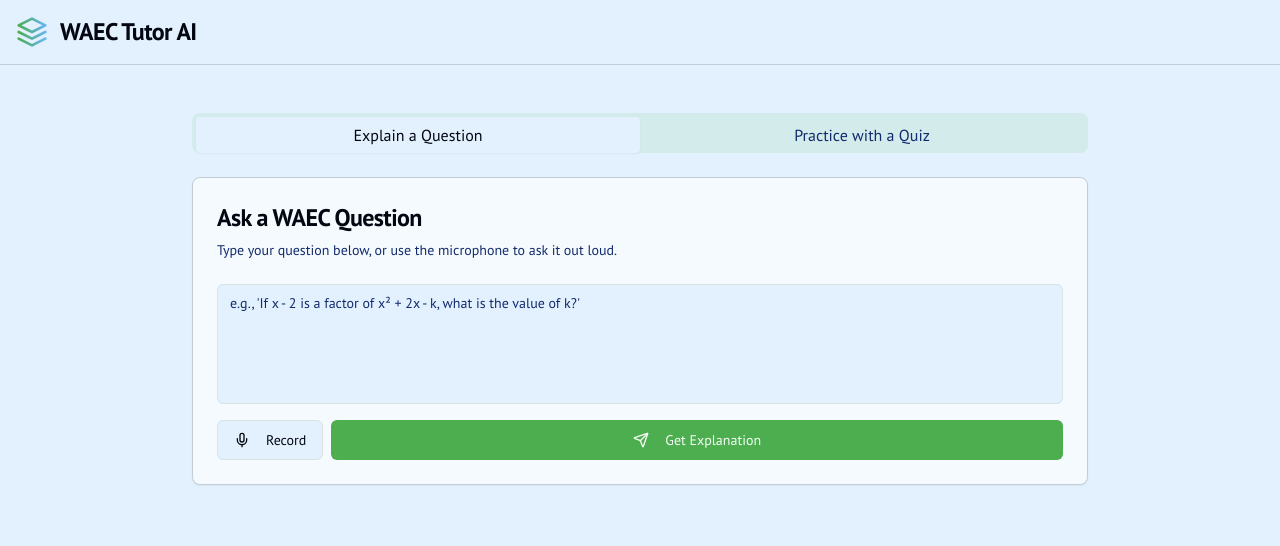
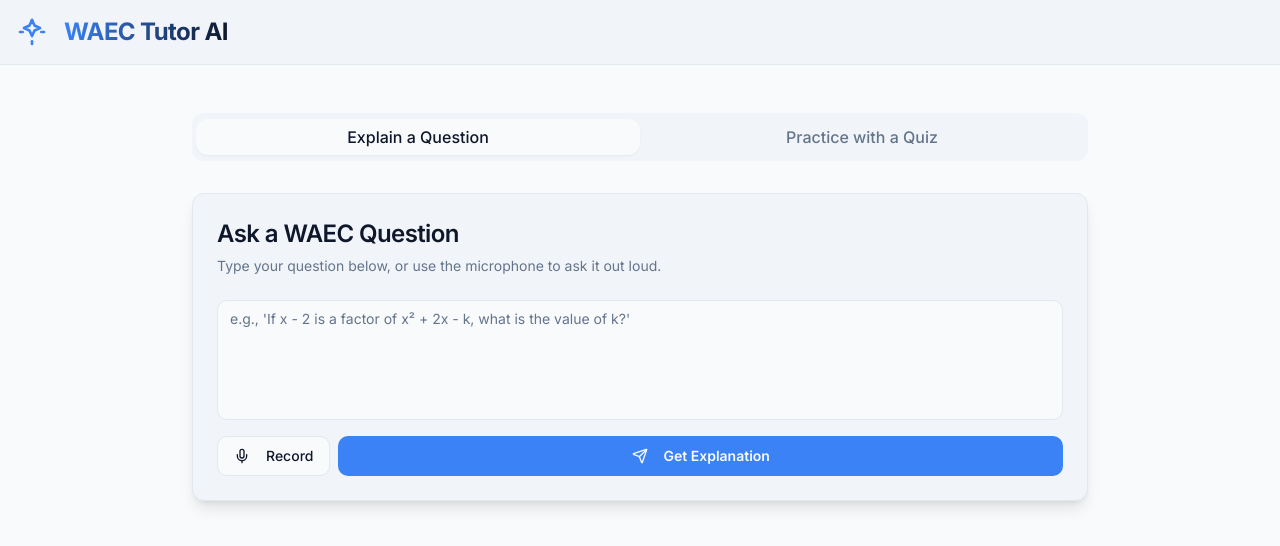
Before and after one commit to Ass-Gaye/waec-ai-tutor, a Next.js app: page / in a window 1280 px wide. Shown: the top 546 px of the page. Built offline with nearby package versions, Linux system fonts and the light colour scheme; what @genkit-ai/google-genai, genkit would draw is missing.

Commit message:
make the design more fancy

```diff
--- a/src/app/globals.css
+++ b/src/app/globals.css
@@ -4,73 +4,74 @@
 
 @layer base {
   :root {
-    --background: 207 89% 94%;
-    --foreground: 224 71% 4%;
-    --card: 207 89% 98%;
-    --card-foreground: 224 71% 4%;
-    --popover: 207 89% 98%;
-    --popover-foreground: 224 71% 4%;
-    --primary: 122 39% 49%;
-    --primary-foreground: 122 39% 98%;
-    --secondary: 207 50% 90%;
-    --secondary-foreground: 224 71% 4%;
-    --muted: 207 50% 90%;
-    --muted-foreground: 224 71% 25%;
-    --accent: 207 88% 68%;
-    --accent-foreground: 224 71% 4%;
+    --background: 210 40% 98%;
+    --foreground: 222.2 47.4% 11.2%;
+    --card: 210 40% 96.1%;
+    --card-foreground: 222.2 47.4% 11.2%;
+    --popover: 210 40% 98%;
+    --popover-foreground: 222.2 47.4% 11.2%;
+    --primary: 217.2 91.2% 59.8%;
+    --primary-foreground: 210 40% 98%;
+    --secondary: 210 40% 96.1%;
+    --secondary-foreground: 222.2 47.4% 11.2%;
+    --muted: 210 40% 96.1%;
+    --muted-foreground: 215.4 16.3% 46.9%;
+    --accent: 210 40% 96.1%;
+    --accent-foreground: 222.2 47.4% 11.2%;
     --destructive: 0 84.2% 60.2%;
-    --destructive-foreground: 0 0% 98%;
-    --border: 207 20% 80%;
-    --input: 207 20% 88%;
-    --ring: 122 39% 49%;
+    --destructive-foreground: 210 40% 98%;
+    --border: 214.3 31.8% 91.4%;
+    --input: 214.3 31.8% 91.4%;
+    --ring: 217.2 91.2% 59.8%;
+    --chart-1: 220 70% 50%;
+    --chart-2: 160 60% 45%;
+    --chart-3: 30 80% 55%;
+    --chart-4: 280 65% 60%;
+    --chart-5: 340 75% 55%;
+    --radius: 0.75rem;
+    --sidebar-background: 210 40% 98%;
+    --sidebar-foreground: 222.2 47.4% 11.2%;
+    --sidebar-primary: 217.2 91.2% 59.8%;
+    --sidebar-primary-foreground: 210 40% 98%;
+    --sidebar-accent: 210 40% 96.1%;
+    --sidebar-accent-foreground: 222.2 47.4% 11.2%;
+    --sidebar-border: 214.3 31.8% 91.4%;
+    --sidebar-ring: 217.2 91.2% 59.8%;
+  }
+
+  .dark {
+    --background: 222.2 47.4% 11.2%;
+    --foreground: 210 40% 98%;
+    --card: 222.2 47.4% 11.2%;
+    --card-foreground: 210 40% 98%;
+    --popover: 222.2 47.4% 11.2%;
+    --popover-foreground: 210 40% 98%;
+    --primary: 217.2 91.2% 59.8%;
+    --primary-foreground: 210 40% 98%;
+    --secondary: 217.2 32.6% 17.5%;
+    --secondary-foreground: 210 40% 98%;
+    --muted: 217.2 32.6% 17.5%;
+    --muted-foreground: 215 20.2% 65.1%;
+    --accent: 217.2 32.6% 17.5%;
+    --accent-foreground: 210 40% 98%;
+    --destructive: 0 62.8% 30.6%;
+    --destructive-foreground: 210 40% 98%;
+    --border: 217.2 32.6% 17.5%;
+    --input: 217.2 32.6% 17.5%;
+    --ring: 217.2 91.2% 59.8%;
     --chart-1: 12 76% 61%;
     --chart-2: 173 58% 39%;
     --chart-3: 197 37% 24%;
     --chart-4: 43 74% 66%;
     --chart-5: 27 87% 67%;
-    --radius: 0.5rem;
-    --sidebar-background: 207 89% 98%;
-    --sidebar-foreground: 224 71% 4%;
-    --sidebar-primary: 122 39% 49%;
-    --sidebar-primary-foreground: 122 39% 98%;
-    --sidebar-accent: 207 50% 90%;
-    --sidebar-accent-foreground: 224 71% 4%;
-    --sidebar-border: 207 20% 80%;
-    --sidebar-ring: 122 39% 49%;
-  }
-  .dark {
-    --background: 224 71% 4%;
-    --foreground: 207 89% 98%;
-    --card: 224 71% 4%;
-    --card-foreground: 207 89% 98%;
-    --popover: 224 71% 4%;
-    --popover-foreground: 207 89% 98%;
-    --primary: 122 39% 49%;
-    --primary-foreground: 122 39% 98%;
-    --secondary: 224 71% 10%;
-    --secondary-foreground: 207 89% 98%;
-    --muted: 224 71% 10%;
-    --muted-foreground: 207 89% 70%;
-    --accent: 207 88% 68%;
-    --accent-foreground: 224 71% 4%;
-    --destructive: 0 62.8% 30.6%;
-    --destructive-foreground: 0 0% 98%;
-    --border: 224 71% 10%;
-    --input: 224 71% 10%;
-    --ring: 122 39% 49%;
-    --chart-1: 220 70% 50%;
-    --chart-2: 160 60% 45%;
-    --chart-3: 30 80% 55%;
-    --chart-4: 280 65% 60%;
-    --chart-5: 340 75% 55%;
-    --sidebar-background: 224 71% 4%;
-    --sidebar-foreground: 207 89% 98%;
-    --sidebar-primary: 122 39% 49%;
-    --sidebar-primary-foreground: 122 39% 98%;
-    --sidebar-accent: 224 71% 10%;
-    --sidebar-accent-foreground: 207 89% 98%;
-    --sidebar-border: 224 71% 10%;
-    --sidebar-ring: 122 39% 49%;
+    --sidebar-background: 222.2 47.4% 11.2%;
+    --sidebar-foreground: 210 40% 98%;
+    --sidebar-primary: 217.2 91.2% 59.8%;
+    --sidebar-primary-foreground: 210 40% 98%;
+    --sidebar-accent: 217.2 32.6% 17.5%;
+    --sidebar-accent-foreground: 210 40% 98%;
+    --sidebar-border: 217.2 32.6% 17.5%;
+    --sidebar-ring: 217.2 91.2% 59.8%;
   }
 }
 
--- a/src/app/layout.tsx
+++ b/src/app/layout.tsx
@@ -1,6 +1,9 @@
 import type {Metadata} from 'next';
 import { Toaster } from "@/components/ui/toaster"
 import './globals.css';
+import { Inter } from 'next/font/google';
+
+const inter = Inter({ subsets: ['latin'], variable: '--font-sans' });
 
 export const metadata: Metadata = {
   title: 'WAEC Tutor AI',
@@ -17,9 +20,9 @@
       <head>
         <link rel="preconnect" href="https://fonts.googleapis.com" />
         <link rel="preconnect" href="https://fonts.gstatic.com" crossOrigin="anonymous" />
-        <link href="https://fonts.googleapis.com/css2?family=PT+Sans:ital,wght@0,400;0,700;1,400;1,700&family=Source+Code+Pro:wght@400;600&display=swap" rel="stylesheet" />
+        <link href="https://fonts.googleapis.com/css2?family=Inter:wght@400;500;600;700;800&family=Source+Code+Pro:wght@400;600&display=swap" rel="stylesheet" />
       </head>
-      <body className="font-body antialiased">
+      <body className={`font-sans antialiased ${inter.variable}`}>
         {children}
         <Toaster />
       </body>
--- a/src/app/page.tsx
+++ b/src/app/page.tsx
@@ -7,19 +7,19 @@
 
 export default function Home() {
   return (
-    <div className="flex flex-col min-h-screen bg-background text-foreground font-body">
+    <div className="flex flex-col min-h-screen bg-background text-foreground">
       <Header />
       <main className="flex-grow container mx-auto px-4 py-6 md:py-12">
         <div className="max-w-4xl mx-auto">
           <Tabs defaultValue="explainer" className="w-full">
-            <TabsList className="grid w-full grid-cols-2 bg-primary/10 rounded-lg">
-              <TabsTrigger value="explainer" className="text-sm sm:text-base">Explain a Question</TabsTrigger>
-              <TabsTrigger value="quiz" className="text-sm sm:text-base">Practice with a Quiz</TabsTrigger>
+            <TabsList className="grid w-full grid-cols-2 bg-muted rounded-xl h-12">
+              <TabsTrigger value="explainer" className="text-base rounded-lg">Explain a Question</TabsTrigger>
+              <TabsTrigger value="quiz" className="text-base rounded-lg">Practice with a Quiz</TabsTrigger>
             </TabsList>
-            <TabsContent value="explainer" className="mt-6">
+            <TabsContent value="explainer" className="mt-8">
               <QuestionExplainer />
             </TabsContent>
-            <TabsContent value="quiz" className="mt-6">
+            <TabsContent value="quiz" className="mt-8">
               <QuizGenerator />
             </TabsContent>
           </Tabs>
--- a/src/components/header.tsx
+++ b/src/components/header.tsx
@@ -2,10 +2,10 @@
 
 export function Header() {
   return (
-    <header className="border-b">
-      <div className="container mx-auto px-4 py-4 flex items-center gap-3">
-        <Icons.logo className="h-7 w-7 md:h-8 md:w-8 text-primary" />
-        <h1 className="text-xl md:text-2xl font-bold font-headline tracking-tight">
+    <header className="border-b bg-card">
+      <div className="container mx-auto px-4 py-4 flex items-center gap-4">
+        <Icons.logo className="h-8 w-8 text-primary" />
+        <h1 className="text-xl md:text-2xl font-bold tracking-tight bg-gradient-to-r from-primary to-accent-foreground text-transparent bg-clip-text">
           WAEC Tutor AI
         </h1>
       </div>
--- a/src/components/icons.tsx
+++ b/src/components/icons.tsx
@@ -1,5 +1,5 @@
 import type { LucideProps } from 'lucide-react';
-import { Atom, BookOpen, Calculator, Dna, FlaskConical } from 'lucide-react';
+import { Atom, BookOpen, Calculator, Dna, FlaskConical, Sparkles } from 'lucide-react';
 
 export const Icons = {
   logo: (props: LucideProps) => (
@@ -13,15 +13,11 @@
       strokeLinejoin="round"
       {...props}
     >
-      <defs>
-        <linearGradient id="grad1" x1="0%" y1="0%" x2="100%" y2="0%">
-          <stop offset="0%" style={{ stopColor: 'hsl(var(--primary))', stopOpacity: 1 }} />
-          <stop offset="100%" style={{ stopColor: 'hsl(var(--accent))', stopOpacity: 1 }} />
-        </linearGradient>
-      </defs>
-      <path d="M12 2L2 7l10 5 10-5-10-5z" stroke="url(#grad1)" />
-      <path d="M2 17l10 5 10-5"  stroke="url(#grad1)" />
-      <path d="M2 12l10 5 10-5" stroke="url(#grad1)" />
+      <path d="m12 3-1.9 4.1-4.1 1.9 4.1 1.9 1.9 4.1 1.9-4.1 4.1-1.9-4.1-1.9Z" />
+      <path d="M3 12h2" />
+      <path d="M19 12h2" />
+      <path d="M12 3v2" />
+      <path d="M12 19v2" />
     </svg>
   ),
   math: Calculator,
--- a/src/components/question-explainer.tsx
+++ b/src/components/question-explainer.tsx
@@ -3,7 +3,7 @@
 import { getExplanation, getTranscription } from '@/app/actions';
 import type { Explanation } from '@/lib/types';
 import { zodResolver } from '@hookform/resolvers/zod';
-import { AlertCircle, LoaderCircle, Mic, Send, StopCircle } from 'lucide-react';
+import { AlertCircle, LoaderCircle, Mic, Send, StopCircle, Sparkles } from 'lucide-react';
 import { useState, useTransition, useRef } from 'react';
 import { useForm } from 'react-hook-form';
 import { z } from 'zod';
@@ -115,7 +115,7 @@
   const isProcessingAudio = isRecording || isTranscribing;
 
   return (
-    <Card>
+    <Card className="shadow-lg">
       <CardHeader>
         <CardTitle className="flex items-center gap-2 text-xl md:text-2xl">
           Ask a WAEC Question
@@ -162,7 +162,7 @@
                 <span className="sm:hidden">{isRecording ? 'Stop Recording' : 'Record Audio'}</span>
                  <span className="hidden sm:inline">{isRecording ? 'Stop' : 'Record'}</span>
               </Button>
-              <Button type="submit" disabled={isPending || isProcessingAudio} className="w-full">
+              <Button type="submit" disabled={isPending || isProcessingAudio} className="w-full font-semibold">
                 {isPending ? (
                   <LoaderCircle className="mr-2 h-4 w-4 animate-spin" />
                 ) : (
@@ -175,7 +175,7 @@
         </Form>
 
         {isPending && (
-          <div className="mt-6 flex flex-col items-center justify-center gap-4 text-center p-8 border-2 border-dashed rounded-lg">
+          <div className="mt-6 flex flex-col items-center justify-center gap-4 text-center p-8 border-2 border-dashed rounded-lg bg-muted/50">
             <LoaderCircle className="h-10 w-10 animate-spin text-primary" />
             <p className="font-medium text-lg">Our AI Tutor is thinking...</p>
             <p className="text-muted-foreground">Please wait a moment while we prepare your explanation.</p>
--- a/tailwind.config.ts
+++ b/tailwind.config.ts
@@ -17,8 +17,7 @@
     },
     extend: {
       fontFamily: {
-        body: ['"PT Sans"', 'sans-serif'],
-        headline: ['"PT Sans"', 'sans-serif'],
+        sans: ['var(--font-sans)', 'sans-serif'],
         code: ['"Source Code Pro"', 'monospace'],
       },
       colors: {
```
